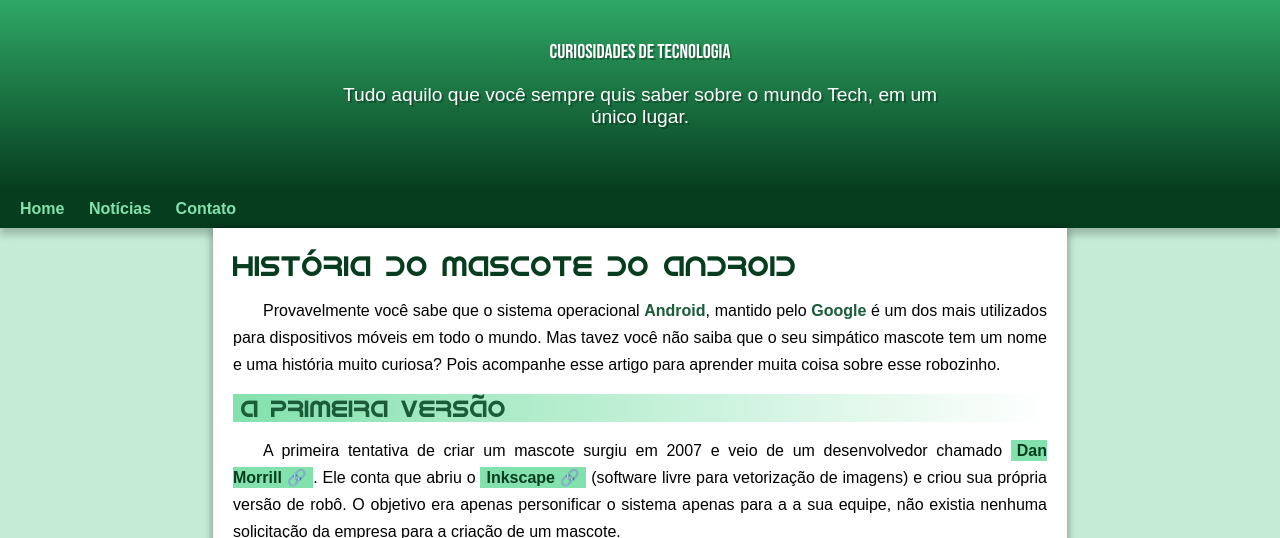
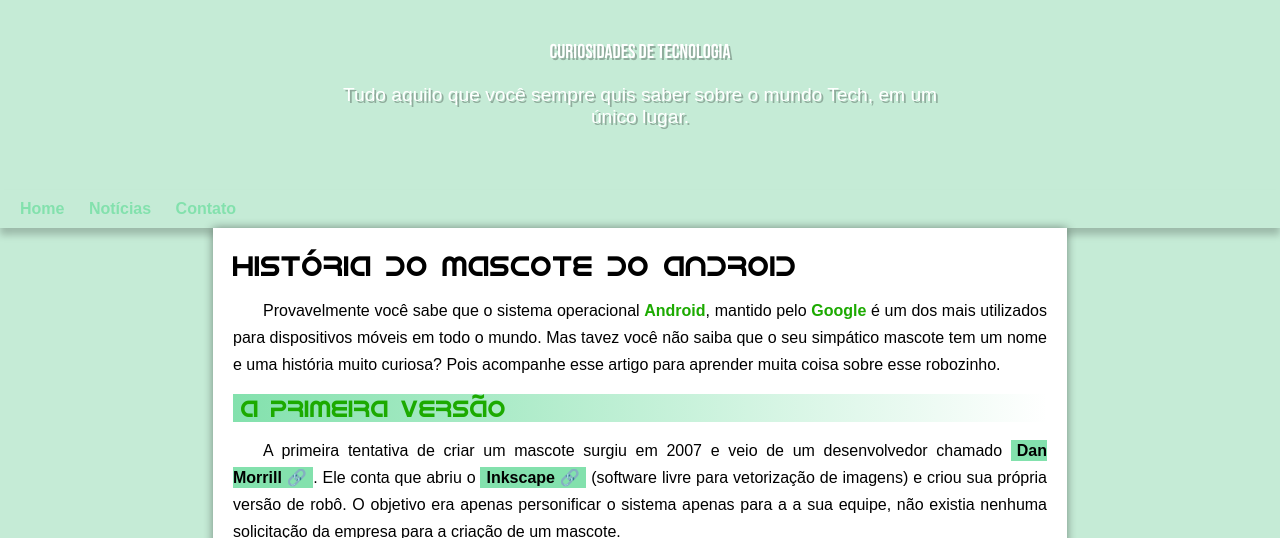
Before and after one commit to kevinafonso/projeto-android, a plain HTML site: page index.html in a window 1280 px wide. Shown: the top 538 px of the page. Drawn offline with Linux system fonts and the light colour scheme.

Commit message:
Update style.css

```diff
--- a/estilo/style.css
+++ b/estilo/style.css
@@ -17,10 +17,10 @@
 :root{
     --cor0: #c5ebd6;
     --cor1: #83e1ad;
-    --cor2: #3ddc84;
-    --cor3: #2fa866;
-    --cor4: #1a5c37;
-    --cor5: #063d1e;
+    --cor2: #28e602;
+    --cor3: #23CC00;
+    --cor4: #1caa00;
+    --cor5: ;
 
     --fonte-padrao: arial, verdana, helvetica, sans-serif;
     --fonte-destaque:'Bebas Neue';
```
